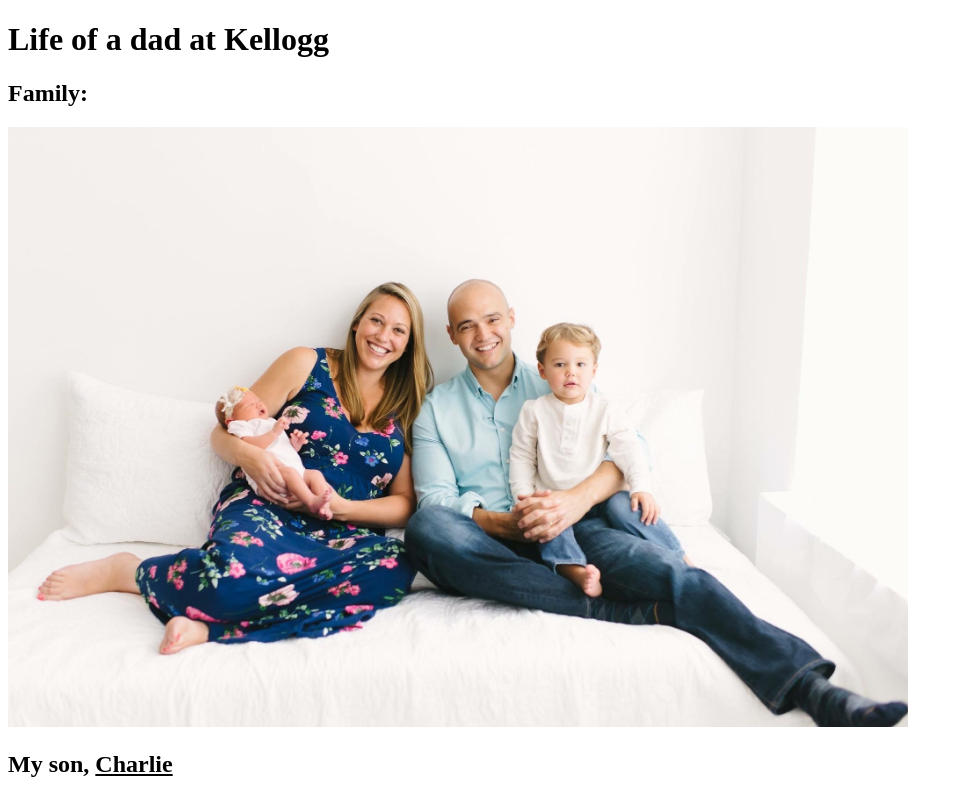
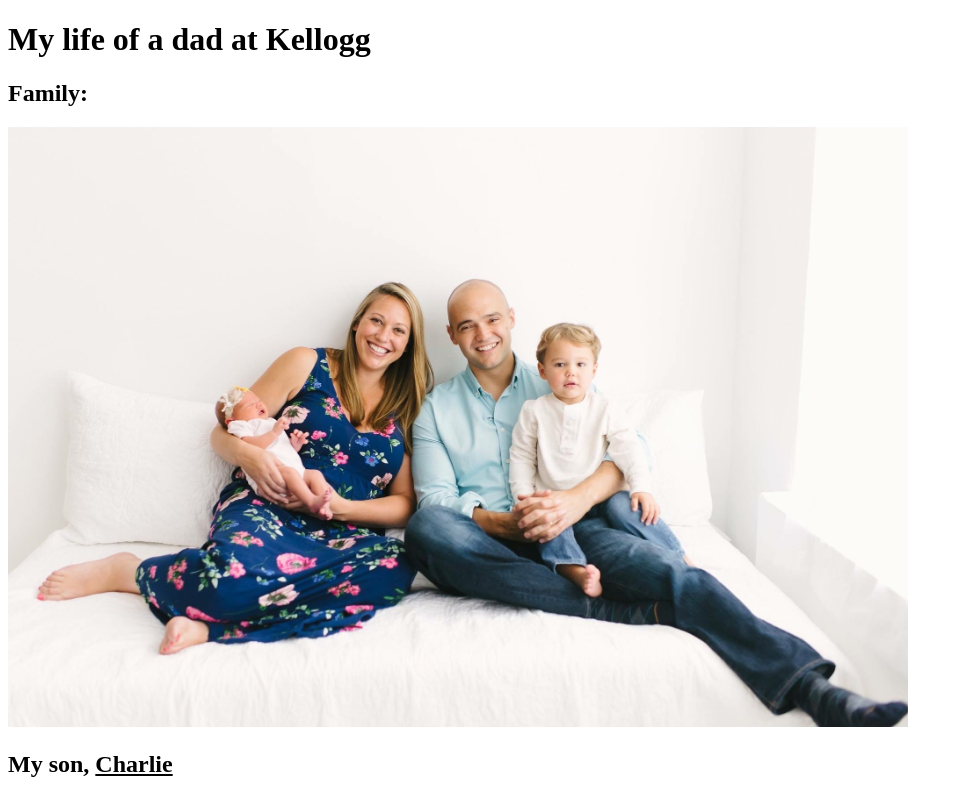
Before and after one commit to JonCambras/JonCambras.github.io, a plain HTML site: page index.html in a window 1280 px wide. Shown: the top 798 px of the page, without its empty margins (0-963 px from the left). Drawn offline with Linux system fonts and the light colour scheme.

Commit message:
text changes

```diff
--- a/index.html
+++ b/index.html
@@ -6,7 +6,7 @@
 </html>
 <body>
 
-  <h1>Life of a dad at Kellogg</h1>
+  <h1>My life of a dad at Kellogg</h1>
 
 <a href="aboutme.html"></a>
 
```
